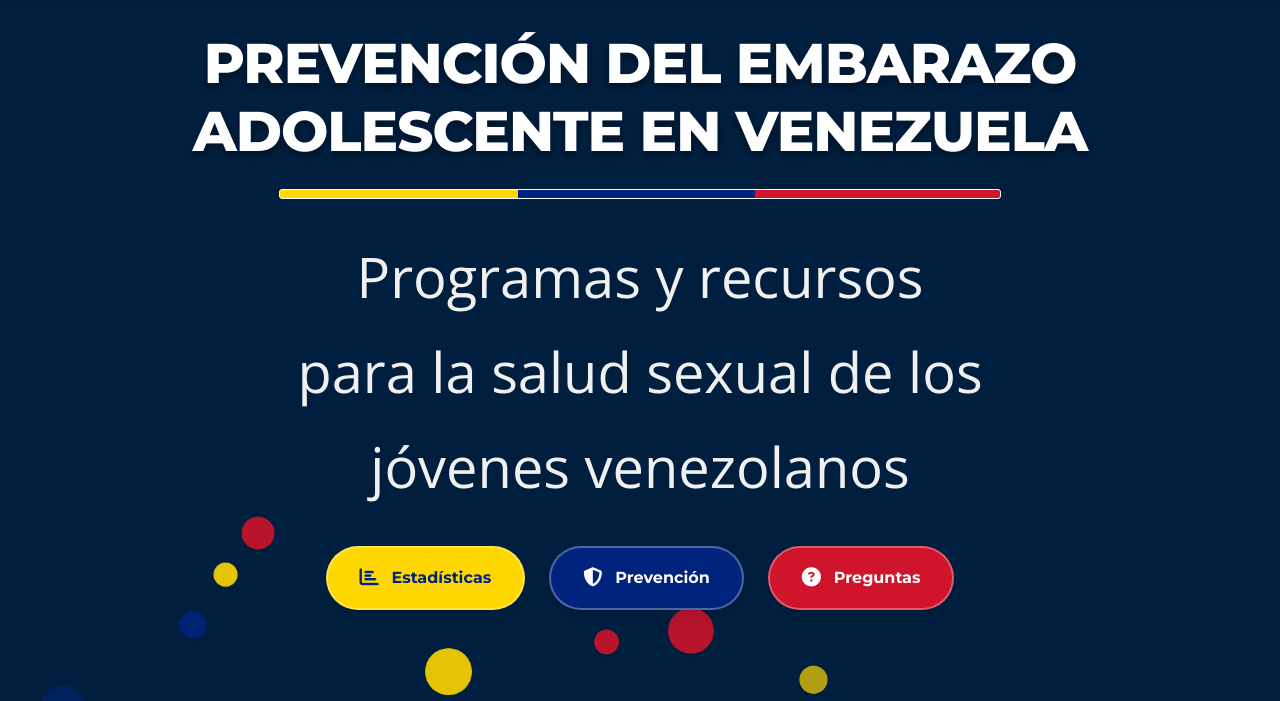
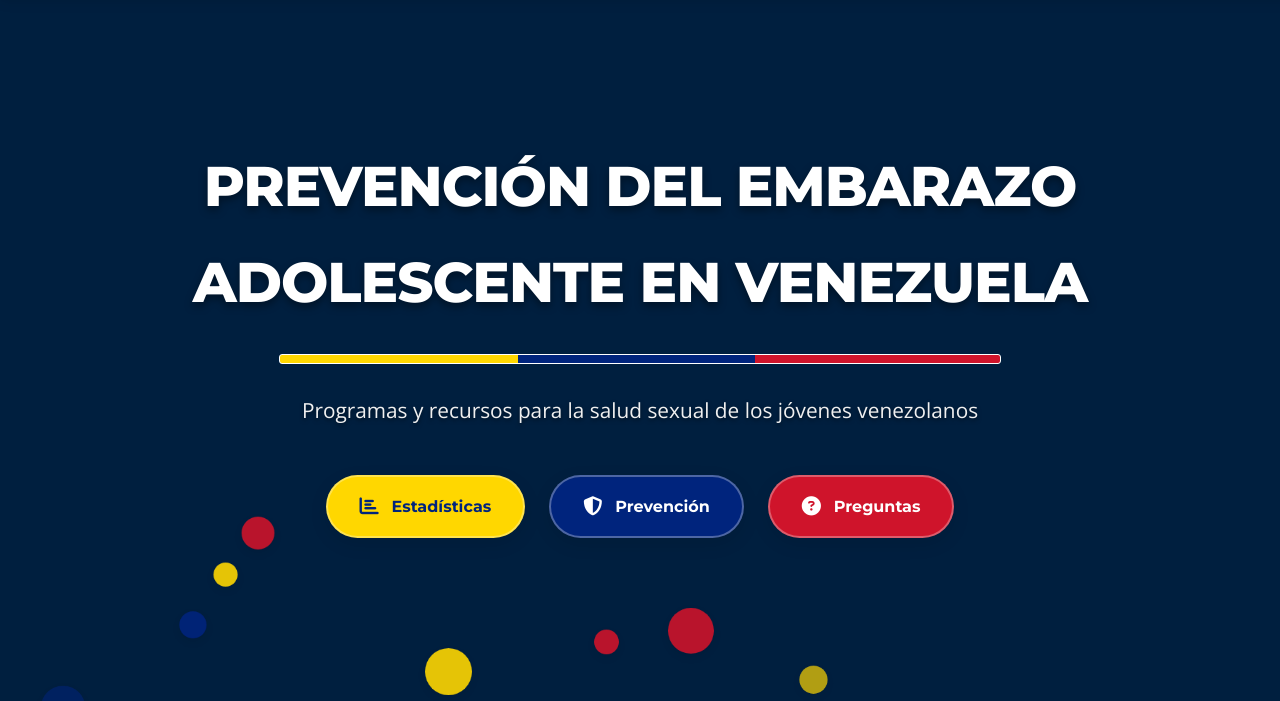
Before and after one commit to SvdGamerYT/prevenciondelembarazoenadolescentesvzla, a website: page nacional.html in a window 1280 px wide. Shown: the part 80-781 px from the top of the page. Drawn offline with nearby package versions, Linux system fonts and the light colour scheme.

Commit message:
Update nacional.html

```diff
--- a/nacional.html
+++ b/nacional.html
@@ -119,7 +119,6 @@
         }
         .portada-content h1 {
             font-family: 'Montserrat', sans-serif; font-weight: 800; font-size: clamp(2rem, 6vw, 3.5rem);
-	    line-height: 1.2; text-transform: uppercase; letter-spacing: -0.5px; margin: 0 auto;
             color: var(--blanco); margin-bottom: 1.5rem; text-transform: uppercase; letter-spacing: -1px;
             text-shadow: 0 4px 8px rgba(0, 0, 0, 0.4);
         }
@@ -128,7 +127,8 @@
             width: 80%; margin: 20px auto 30px; border-radius: 3px; border: 1px solid white;
         }
         .portada-content p {
-            font-size: clamp(2rem, 6vw, 3.5rem); max-width: 700px; margin: 1.2rem auto 2rem auto; color: var(--texto-claro);
+            font-size: clamp(1.1rem, 2.5vw, 1.3rem); color: var(--texto-claro);
+            margin-bottom: 3rem; line-height: 1.6; text-shadow: 0 2px 4px rgba(0, 0, 0, 0.5);
         }
         .botones { display: flex; gap: 1.5rem; justify-content: center; flex-wrap: wrap; }
         .boton {
@@ -293,6 +293,7 @@
         .footer-copyright { font-size: 0.85rem; opacity: 0.7; margin-top: 2rem; }
 
         @media (max-width: 992px) { .section-title { font-size: 1.8rem; } .section-content { padding: 30px; } .card { padding: 25px; } }
+        @media (max-width: 768px) { .container { padding: 15px; } .portada-content h1 { font-size: 2.2rem; } .portada-content p { font-size: 1.1rem; } .section-title { font-size: 1.5rem; } .section-content { padding: 25px; } .card { padding: 20px; } .stat-card { padding: 30px 20px; } .stat-value { font-size: 2.5rem; } .btn { padding: 12px 25px; font-size: 0.9rem; } }
         @media (max-width: 576px) { .card-grid { grid-template-columns: 1fr; } .tricolor-divider { width: 100%; } }
     </style>
 </head>
```
